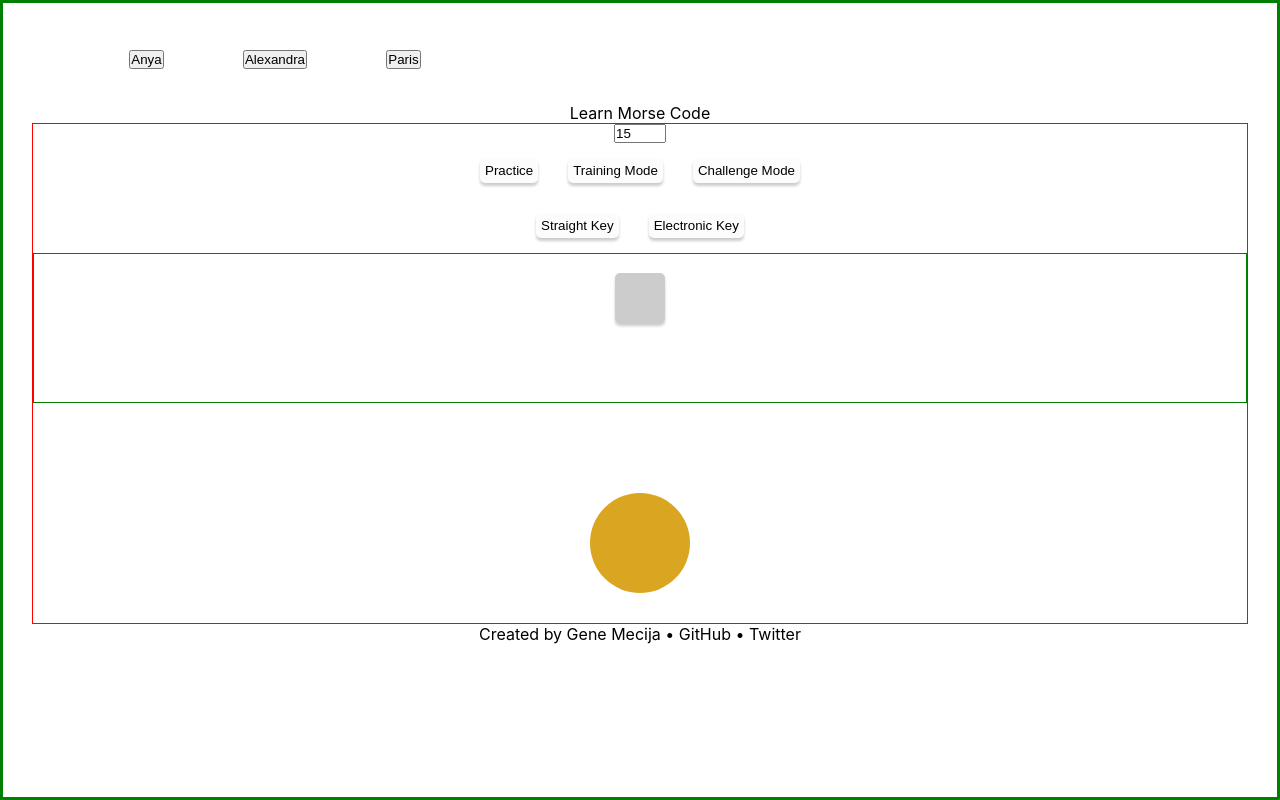
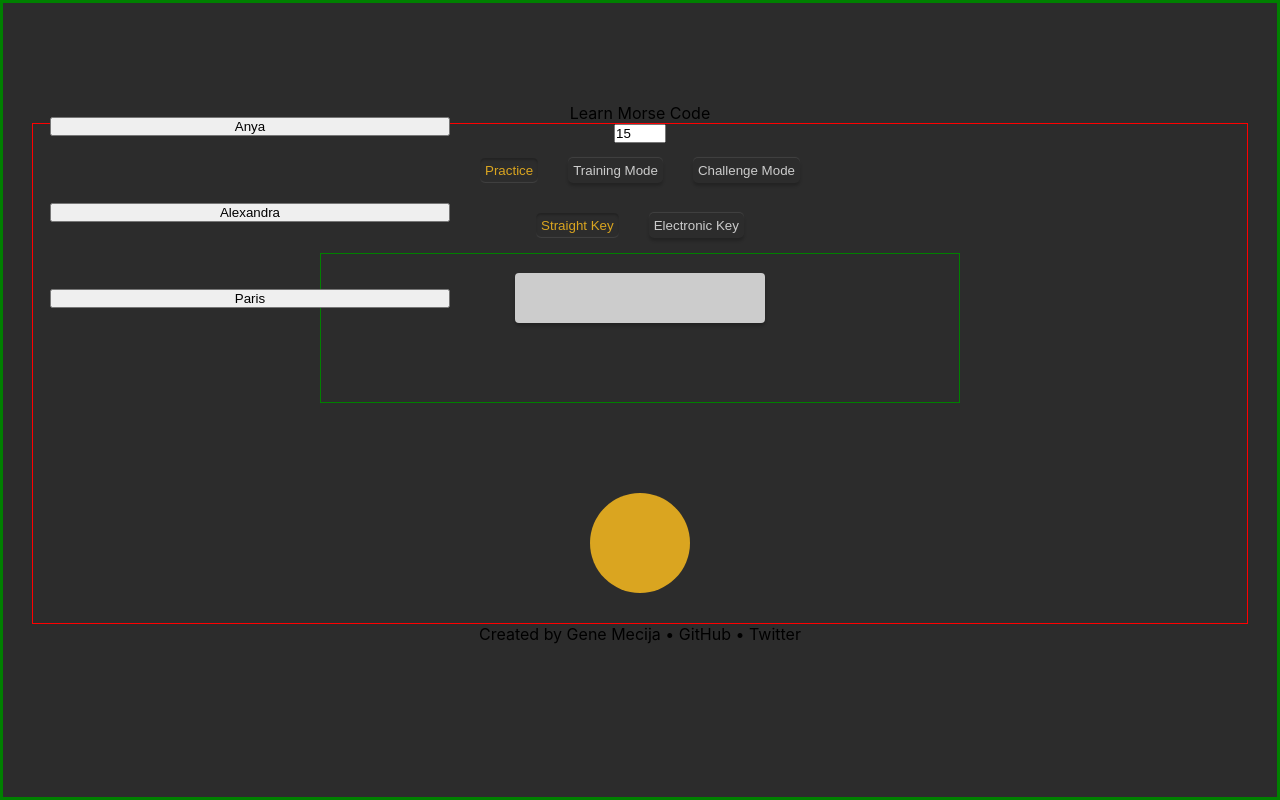
Before and after one commit to genemecija/learn-morse-code, a React (Create React App) app: page / in a window 1280 px wide. Built offline with nearby package versions, Linux system fonts and the light colour scheme.

Commit message:
Dark mode progress

```diff
--- a/src/components/KeyTypePicker.js
+++ b/src/components/KeyTypePicker.js
@@ -32,7 +32,7 @@ export default React.memo(function KeyTypePicker() {
 
     return (
             <div id="keyType" className="mode-picker">
-                <button id="straight" onClick={handleClick}>
+                <button id="straight" class="selected" onClick={handleClick}>
                     Straight Key
                 </button>
                 <button id="electronic" onClick={handleClick}>
--- a/src/components/ModePicker.js
+++ b/src/components/ModePicker.js
@@ -15,7 +15,7 @@ function ModePicker() {
 
     return (
             <div id="gameMode" className="mode-picker">
-                <button id="practice" onClick={handleClick}>
+                <button id="practice" class="selected" onClick={handleClick}>
                     Practice
                 </button>
                 <button id="training" onClick={handleClick}>
--- a/src/components/WordListPicker.js
+++ b/src/components/WordListPicker.js
@@ -39,18 +39,18 @@ export default React.memo(function WordListPicker() {
     return (
         <>
             <div id="wordListPicker" className="mode-picker">
+                <button id="alphabet" class="selected" onClick={handleClick}>
+                    Alphabet
+                </button>
                 <button id="common100" onClick={handleClick}>
                     100 Most Common Words
-                </button>
-                <button id="alphabet" onClick={handleClick}>
-                    Alphabet
                 </button>
                 <button id="test" onClick={handleClick}>
                     Test List
                 </button>
             </div>
             <div id="wordOrderPicker" className="mode-picker">
-                <button id="sequential" onClick={handleClick}>
+                <button id="sequential" class="selected" onClick={handleClick}>
                     Sequential
                 </button>
                 <button id="random" onClick={handleClick}>
--- a/src/css/App.css
+++ b/src/css/App.css
@@ -8,7 +8,7 @@
 html, body {
   height: 100%;
   width: 100%;
-  background: #FFF;
+  background: #2c2c2c;
 }
 
 #root {
@@ -55,25 +55,32 @@ header {
 }
 
 .mode-picker button {
-  background: #fcfcfc;
+  background: #2c2c2c;
+  color: #CCC;
   margin: 15px;
   padding: 5px;
-  -webkit-box-shadow: 0px 3px 3px rgba(0, 0, 0, 0.2);
-          box-shadow: 0px 3px 3px rgba(0, 0, 0, 0.2);
+  -webkit-box-shadow: 0px 3px 3px rgba(0, 0, 0, 0.2), 0px -1px 1px rgba(255, 255, 255, 0.1);
+          box-shadow: 0px 3px 3px rgba(0, 0, 0, 0.2), 0px -1px 1px rgba(255, 255, 255, 0.1);
   border: 0px;
   border-radius: 5px;
 }
 
 .mode-picker .selected {
-  -webkit-box-shadow: 0px -6px 10px white, 0px 4px 15px rgba(0, 0, 0, 0.15);
-          box-shadow: 0px -6px 10px white, 0px 4px 15px rgba(0, 0, 0, 0.15);
+  color: goldenrod;
+  -webkit-box-shadow: inset 0px 2px 2px rgba(0, 0, 0, 0.2), inset 0px -1px 1px rgba(255, 255, 255, 0.1);
+          box-shadow: inset 0px 2px 2px rgba(0, 0, 0, 0.2), inset 0px -1px 1px rgba(255, 255, 255, 0.1);
 }
 
 #legend {
-  width: 450px;
+  width: 400px;
+  height: 325px;
   display: -webkit-box;
   display: -ms-flexbox;
   display: flex;
+  -webkit-box-orient: vertical;
+  -webkit-box-direction: normal;
+      -ms-flex-direction: column;
+          flex-direction: column;
   -webkit-box-pack: space-evenly;
       -ms-flex-pack: space-evenly;
           justify-content: space-evenly;
@@ -85,17 +92,32 @@ header {
 }
 
 #legend div {
+  border: 1px solid #999;
+  border-radius: 3px;
+  margin: 1px;
   width: 80px;
   display: -webkit-box;
   display: -ms-flexbox;
   display: flex;
   -ms-flex-wrap: nowrap;
       flex-wrap: nowrap;
+  background: #BBB;
 }
 
 #legend div button {
-  width: 40px;
+  width: 20px;
+  height: 20px;
   margin: 4px;
+  border: 0px;
+  border-radius: 2px;
+}
+
+#legend div span {
+  width: 60%;
+  -webkit-box-pack: center;
+      -ms-flex-pack: center;
+          justify-content: center;
+  text-align: center;
 }
 
 #morseButton {
@@ -219,7 +241,7 @@ header {
   -webkit-box-align: center;
       -ms-flex-align: center;
           align-items: center;
-  width: 100%;
+  width: 50vw;
   height: 150px;
   margin-bottom: 20px;
 }
@@ -231,7 +253,7 @@ header {
   display: flex;
   padding-left: 5px;
   height: 50px;
-  min-width: 50px;
+  min-width: 250px;
   margin-bottom: 10px;
   display: flex;
   -webkit-box-pack: center;
@@ -240,7 +262,7 @@ header {
   -webkit-box-align: center;
       -ms-flex-align: center;
           align-items: center;
-  border-radius: 5px;
+  border-radius: 4px;
   -webkit-box-shadow: 0px 3px 3px rgba(0, 0, 0, 0.2);
           box-shadow: 0px 3px 3px rgba(0, 0, 0, 0.2);
 }
@@ -264,7 +286,6 @@ header {
 }
 
 #morseBufferDisplay #ditDahs {
-  width: 50%;
   height: 50px;
   padding-right: 5px;
   display: -webkit-box;
@@ -294,8 +315,8 @@ header {
   width: 30px !important;
   margin-left: 3px;
   border-radius: 5px;
-  -webkit-box-shadow: 0px 3px 3px rgba(0, 0, 0, 0.2);
-          box-shadow: 0px 3px 3px rgba(0, 0, 0, 0.2);
+  -webkit-box-shadow: 0px 3px 3px rgba(0, 0, 0, 0.2), 0px -1px 1px rgba(255, 255, 255, 0.1);
+          box-shadow: 0px 3px 3px rgba(0, 0, 0, 0.2), 0px -1px 1px rgba(255, 255, 255, 0.1);
   display: -webkit-box;
   display: -ms-flexbox;
   display: flex;
@@ -305,7 +326,6 @@ header {
   -webkit-box-align: center;
       -ms-flex-align: center;
           align-items: center;
-  opacity: 50%;
   -webkit-transition: all 100ms ease-in-out;
   transition: all 100ms ease-in-out;
 }
--- a/src/scss/App.scss
+++ b/src/scss/App.scss
@@ -1,7 +1,10 @@
-$main-bg-color: #FFF;
+$main-bg-color: #2c2c2c;
 $main-box-shadow: 0px 3px 3px rgba(0, 0, 0, 0.2);
+$main-box-shadow-dark: 0px 3px 3px rgba(0, 0, 0, 0.2), 0px -1px 1px rgba(255, 255, 255, 0.1);
+$main-box-shadow-dark-selected: inset 0px 2px 2px rgba(0, 0, 0, 0.2), inset 0px -1px 1px rgba(255, 255, 255, 0.1);
 $main-border-radius: 5px;
 $border-radius-neumorphic: 0px -6px 10px rgba(255, 255, 255, 1), 0px 4px 15px rgba(0, 0, 0, 0.15);
+$border-radius-neumorphic-dark: 0px -10px 20px rgba(255, 255, 255, 0.1), 0px 10px 10px rgba(0, 0, 0, 0.4);
 $border-radius-neumorphic-active: 0 15px 20px rgba(0, 0, 0, 0.015), inset 0px -2px 5px rgb(255, 255, 255), inset 0px 2px 5px rgba(0, 0, 0, 0.15);
 * {
     box-sizing: border-box;
@@ -41,21 +44,26 @@ footer {
     display: flex;
     align-self: center;
     button {
-        background: #fcfcfc;
+        // background: #fcfcfc;
+        background: $main-bg-color;
+        color: #CCC;
         margin: 15px;
         padding: 5px;
-        box-shadow: $main-box-shadow;
+        box-shadow: $main-box-shadow-dark;
         border: 0px;
         border-radius: $main-border-radius;
     }
     .selected {
-        box-shadow: $border-radius-neumorphic;
+        color: goldenrod;
+        box-shadow: $main-box-shadow-dark-selected;
     }
 }
 
 #legend {
-    width: 450px;
+    width: 400px;
+    height: 325px;
     display: flex;
+    flex-direction: column;
     justify-content: space-evenly;
     position: fixed;
     top: 50px;
@@ -63,13 +71,25 @@ footer {
     flex-wrap: wrap;
 
     div {
+        border: 1px solid #999;
+        border-radius: 3px;
+        margin: 1px;
         width: 80px;
         display: flex;
         flex-wrap: nowrap;
+        background: #BBB;
 
         button {
-            width: 40px;
+            width: 20px;
+            height: 20px;
             margin: 4px;
+            border: 0px;
+            border-radius: 2px;
+        }
+        span {
+            width: 60%;
+            justify-content: center;
+            text-align: center;
         }
     }
 
@@ -166,7 +186,7 @@ footer {
     justify-content: center;
     flex-direction: column-reverse;
     align-items: center;
-    width: 100%;
+    width: 50vw;
     height: 150px;
     margin-bottom: 20px;
 
@@ -176,12 +196,12 @@ footer {
         display: flex;
         padding-left: 5px;
         height: 50px;
-        min-width: 50px;
+        min-width: 250px;
         margin-bottom: 10px;
         display: flex;
         justify-content: center;
         align-items: center;
-        border-radius: 5px;
+        border-radius: 4px;
         box-shadow: $main-box-shadow;
 
         #alphanumeric {
@@ -205,7 +225,7 @@ footer {
     }
 
     #ditDahs {
-        width: 50%;
+        // width: 50%;
         height: 50px;
         padding-right: 5px;
         // border-right: 2px solid #000;
@@ -228,12 +248,11 @@ footer {
             margin-left: 3px;
             // box-shadow: 0px 1px 0px #000;
             border-radius: $main-border-radius;
-            box-shadow: $main-box-shadow;
+            box-shadow: $main-box-shadow-dark;
             display: flex;
             justify-content: center;
             align-items: center;
 
-            opacity: 50%;
             transition: all 100ms ease-in-out;
         }
 
```
Also changed, not shown: 1 other file (tests, documents, lock files or other folders).
